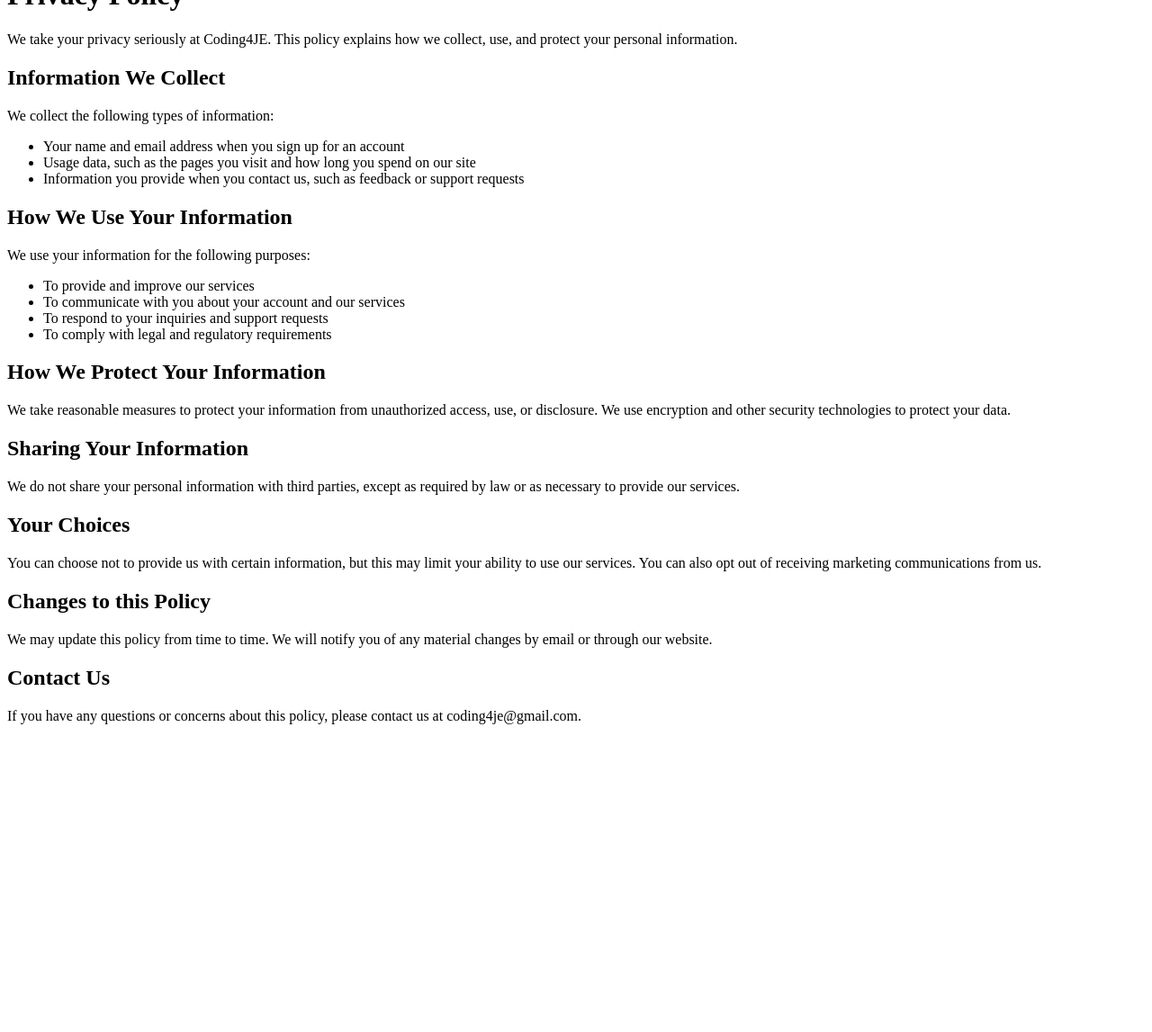
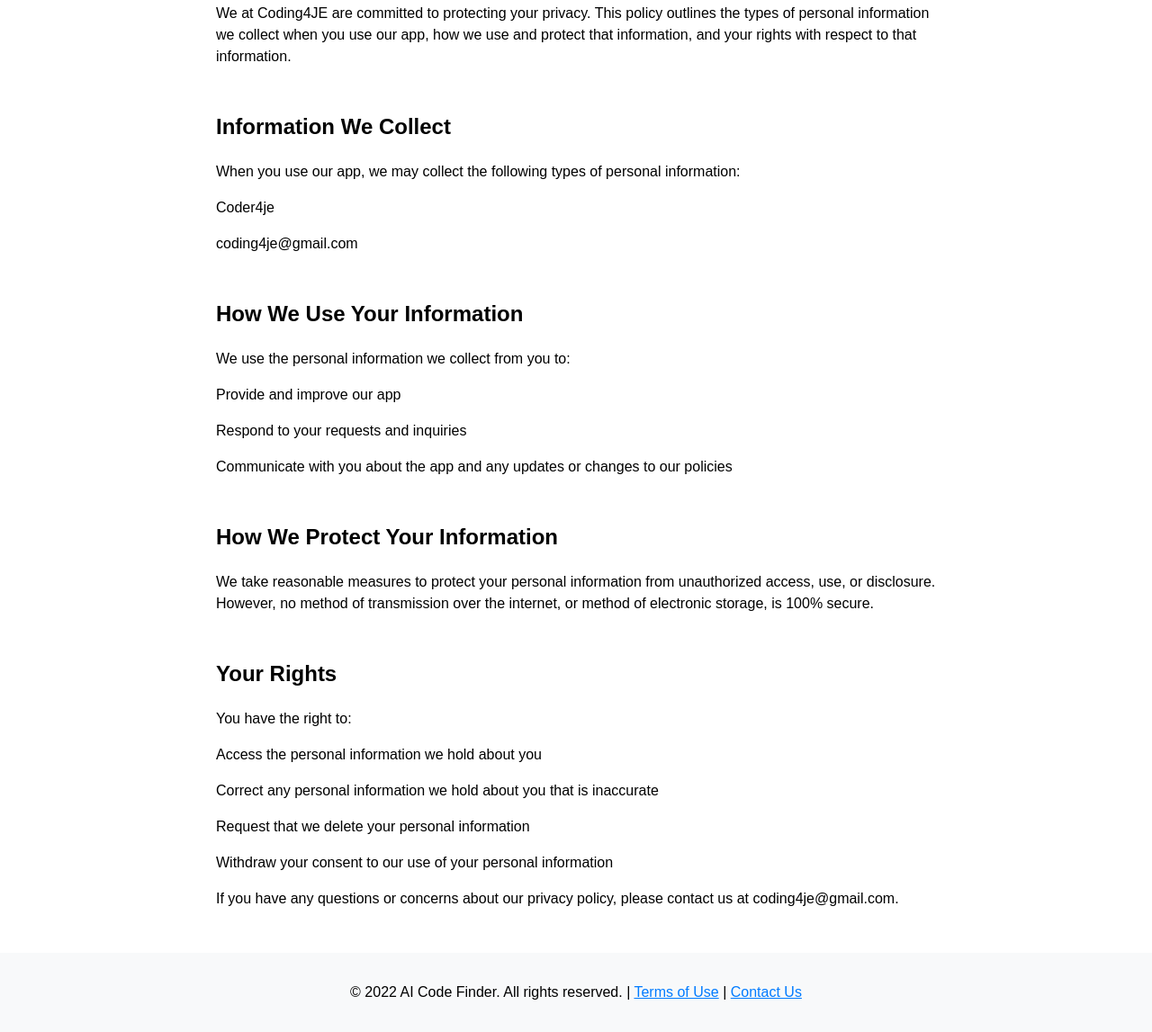
Before and after one commit to coder4je/privacy_policy, a plain HTML site: page index.html in a window 1280 px wide. Shown: the part 45-1192 px from the top of the page at 90% size. Before the commit the page ends 866 px from the top, so only its background shows below. Drawn offline with Linux system fonts and the light colour scheme.

Commit message:
added styles

```diff
--- a/index.html
+++ b/index.html
@@ -4,48 +4,99 @@
 <head>
   <meta charset="UTF-8">
   <title>Coding4JE Privacy Policy</title>
+  <style>
+    body {
+      font-family: sans-serif;
+      font-size: 16px;
+      line-height: 1.5;
+      margin: 0;
+      padding: 0;
+    }
+
+    header {
+      background-color: #007bff;
+      color: white;
+      padding: 2em;
+      text-align: center;
+    }
+
+    h1 {
+      margin-top: 0;
+    }
+
+    main {
+      max-width: 800px;
+      margin: 0 auto;
+      padding: 2em;
+    }
+
+    h2 {
+      margin-top: 2em;
+    }
+
+    ul {
+      margin: 0;
+      padding: 0;
+      list-style: none;
+    }
+
+    li {
+      margin-bottom: 1em;
+    }
+
+    footer {
+      background-color: #f8f9fa;
+      padding: 1em;
+      text-align: center;
+    }
+
+    a {
+      color: #007bff;
+    }
+  </style>
 </head>
 
 <body>
-  <h1>Privacy Policy</h1>
-  <p>We take your privacy seriously at Coding4JE. This policy explains how we collect, use, and protect your personal
+
+  <main>
+    <p>We at Coding4JE are committed to protecting your privacy. This policy outlines the types of personal information
+      we collect when you use our app, how we use and protect that information, and your rights with respect to that
       information.</p>
 
     <h2>Information We Collect</h2>
-  <p>We collect the following types of information:</p>
+    <p>When you use our app, we may collect the following types of personal information:</p>
     <ul>
-    <li>Your name and email address when you sign up for an account</li>
-    <li>Usage data, such as the pages you visit and how long you spend on our site</li>
-    <li>Information you provide when you contact us, such as feedback or support requests</li>
+      <li>Coder4je</li>
+      <li>coding4je@gmail.com</li>
     </ul>
 
     <h2>How We Use Your Information</h2>
-  <p>We use your information for the following purposes:</p>
+    <p>We use the personal information we collect from you to:</p>
     <ul>
-    <li>To provide and improve our services</li>
-    <li>To communicate with you about your account and our services</li>
-    <li>To respond to your inquiries and support requests</li>
-    <li>To comply with legal and regulatory requirements</li>
+      <li>Provide and improve our app</li>
+      <li>Respond to your requests and inquiries</li>
+      <li>Communicate with you about the app and any updates or changes to our policies</li>
     </ul>
 
     <h2>How We Protect Your Information</h2>
-  <p>We take reasonable measures to protect your information from unauthorized access, use, or disclosure. We use
-    encryption and other security technologies to protect your data.</p>
+    <p>We take reasonable measures to protect your personal information from unauthorized access, use, or disclosure.
+      However, no method of transmission over the internet, or method of electronic storage, is 100% secure.</p>
 
-  <h2>Sharing Your Information</h2>
-  <p>We do not share your personal information with third parties, except as required by law or as necessary to provide
-    our services.</p>
+    <h2>Your Rights</h2>
+    <p>You have the right to:</p>
+    <ul>
+      <li>Access the personal information we hold about you</li>
+      <li>Correct any personal information we hold about you that is inaccurate</li>
+      <li>Request that we delete your personal information</li>
+      <li>Withdraw your consent to our use of your personal information</li>
+    </ul>
 
-  <h2>Your Choices</h2>
-  <p>You can choose not to provide us with certain information, but this may limit your ability to use our services. You
-    can also opt out of receiving marketing communications from us.</p>
+    <p>If you have any questions or concerns about our privacy policy, please contact us at coding4je@gmail.com.</p>
+  </main>
 
-  <h2>Changes to this Policy</h2>
-  <p>We may update this policy from time to time. We will notify you of any material changes by email or through our
-    website.</p>
-
-  <h2>Contact Us</h2>
-  <p>If you have any questions or concerns about this policy, please contact us at coding4je@gmail.com.</p>
+  <footer>
+    <p>&copy; 2022 AI Code Finder. All rights reserved. | <a href="#">Terms of Use</a> | <a href="#">Contact Us</a></p>
+  </footer>
 </body>
 
 </html>
```
Lines whose indentation alone changed are shown as unchanged.
